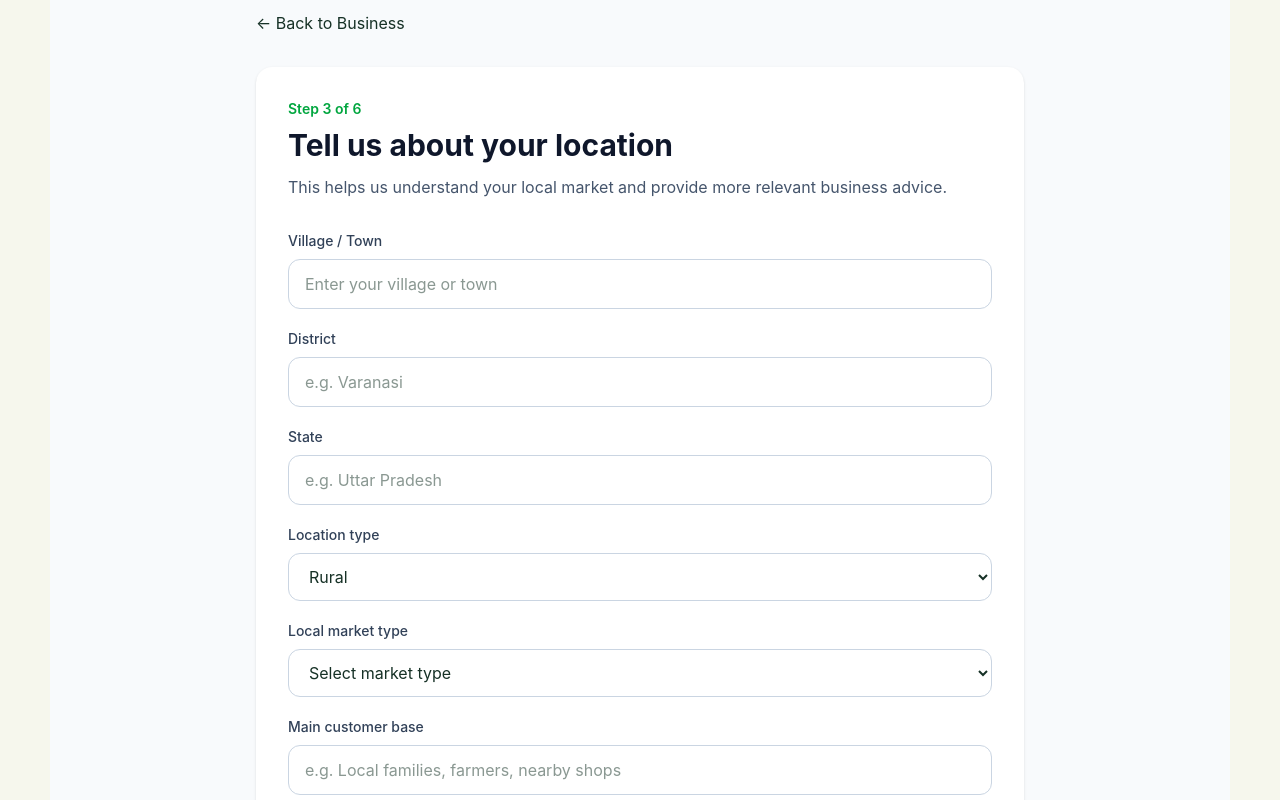
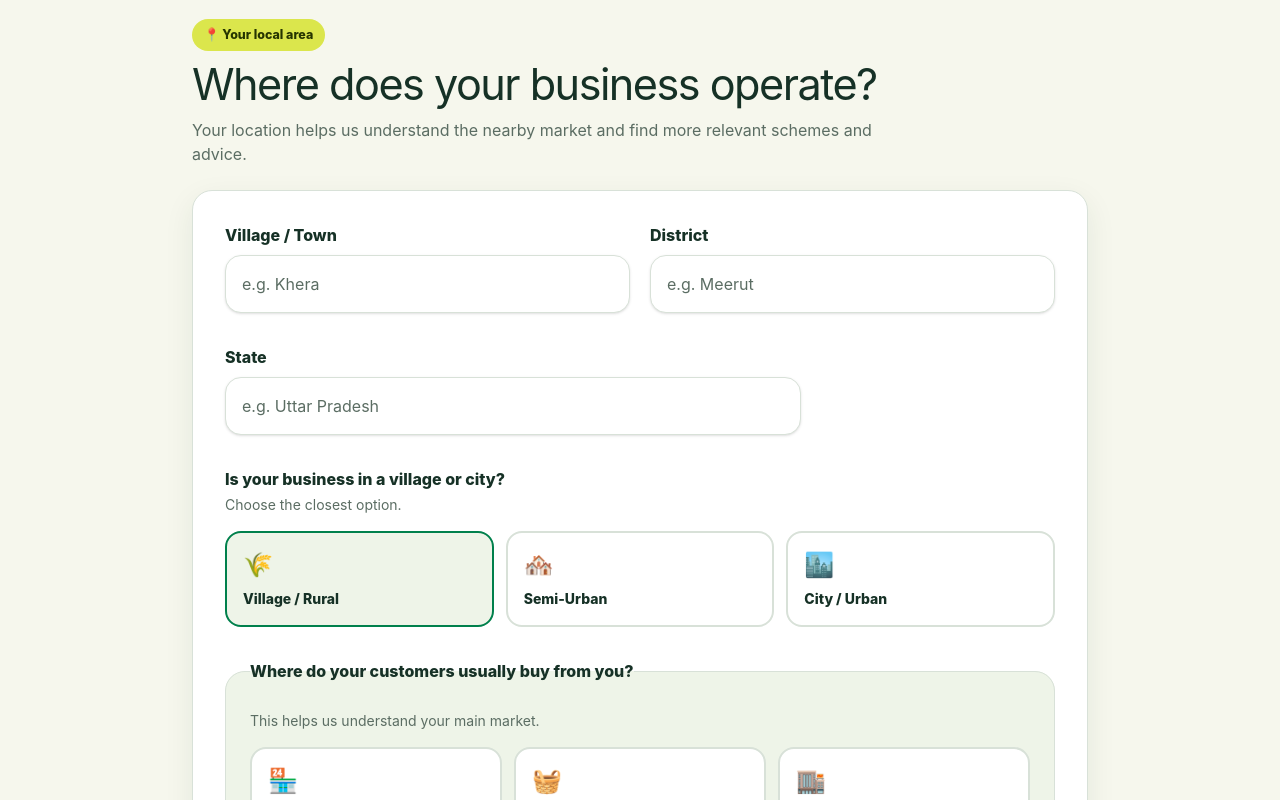
Before and after one commit to BU1lDR/ArthNiti, a React app in the folder frontend/: page /location in a window 1280 px wide. Shown: the part 180-980 px from the top of the page. Built offline with nearby package versions, Linux system fonts and the light colour scheme; no server answers; the HTML template or start-up script is replaced by a standard one.

Commit message:
ui: redesign location onboarding for local market clarity

```diff
--- a/frontend/src/pages/LocationPage.jsx
+++ b/frontend/src/pages/LocationPage.jsx
@@ -1,159 +1,120 @@
-import { useNavigate } from 'react-router-dom'
-import { Link } from 'react-router-dom'
+import { useNavigate, Link } from 'react-router-dom'
 import { useApp } from '../context/AppContext'
 import Button from '../components/Button'
+
+const locationTypes = [
+  ['rural', '🌾', 'Village / Rural'],
+  ['semi-urban', '🏘️', 'Semi-Urban'],
+  ['urban', '🏙️', 'City / Urban'],
+]
+
+const marketTypes = [
+  ['village', '🏪', 'Village / Local Market'],
+  ['weekly', '🧺', 'Weekly Market / Haat'],
+  ['town', '🏬', 'Nearby Town'],
+  ['online', '📱', 'Online / Digital'],
+  ['mixed', '🔄', 'More than one'],
+]
+
+const fieldClass = 'mt-2 w-full rounded-2xl border border-[var(--color-border)] bg-[var(--color-surface)] px-4 py-4 text-base text-[var(--color-text)] shadow-sm outline-none transition placeholder:text-[var(--color-text-muted)] focus:border-[var(--color-primary-strong)]'
+
+function ChoiceGrid({ value, options, onChange, columns = 'sm:grid-cols-3' }) {
+  return (
+    <div className={`mt-4 grid grid-cols-1 gap-3 ${columns}`}>
+      {options.map(([option, icon, label]) => {
+        const selected = value === option
+        return (
+          <button key={option} type="button" onClick={() => onChange(option)} aria-pressed={selected} className={`rounded-2xl border-2 p-4 text-left transition ${selected ? 'border-[var(--color-primary-strong)] bg-[var(--color-surface-soft)]' : 'border-[var(--color-border)] bg-[var(--color-surface)] hover:border-[var(--color-primary)]'}`}>
+            <span className="text-2xl" aria-hidden="true">{icon}</span>
+            <span className="mt-2 block text-sm font-extrabold">{label}</span>
+          </button>
+        )
+      })}
+    </div>
+  )
+}
 
 function LocationPage() {
   const { applicationData, updateSection } = useApp()
   const navigate = useNavigate()
-
   const location = applicationData.location
 
   const handleChange = (event) => {
     const { name, value } = event.target
+    updateSection('location', { [name]: value })
+  }
 
-    updateSection('location', {
-      [name]: value,
-    })
+  const setValue = (name, value) => {
+    updateSection('location', { [name]: value })
   }
 
   const handleContinue = (event) => {
     event.preventDefault()
-
-    console.log('Location data:', applicationData.location)
-
     navigate('/finance')
   }
 
   return (
-    <main className="min-h-screen bg-slate-50 px-6 py-12">
-      <div className="mx-auto max-w-3xl">
-        <Link
-          to="/business"
-          className="text-sm font-medium text-green-700 hover:text-green-800"
-        >
-          ← Back to Business
+    <section className="mx-auto max-w-4xl">
+      <div className="mb-6 flex items-center justify-between gap-4">
+        <Link to="/business" className="text-sm font-bold text-[var(--color-primary-strong)] hover:underline">
+          ← Business
         </Link>
+        <span className="rounded-full bg-[var(--color-surface-soft)] px-3 py-2 text-xs font-extrabold text-[var(--color-text-muted)]">Step 3 of 4</span>
+      </div>
 
-        <div className="mt-8 rounded-2xl bg-white p-8 shadow-sm">
-          <p className="text-sm font-semibold text-green-600">Step 3 of 6</p>
+      <div className="ui-page-intro">
+        <p className="ui-eyebrow">📍 Your local area</p>
+        <h1 className="ui-page-title">Where does your business operate?</h1>
+        <p className="ui-page-subtitle">Your location helps us understand the nearby market and find more relevant schemes and advice.</p>
+      </div>
 
-          <h1 className="mt-2 text-3xl font-bold text-slate-900">
-            Tell us about your location
-          </h1>
+      <form onSubmit={handleContinue} className="ui-card overflow-hidden">
+        <div className="space-y-8 p-5 sm:p-8">
+          <div className="grid gap-5 sm:grid-cols-2">
+            <label className="block">
+              <span className="font-extrabold">Village / Town</span>
+              <input name="village" value={location.village} onChange={handleChange} type="text" placeholder="e.g. Khera" className={fieldClass} />
+            </label>
+            <label className="block">
+              <span className="font-extrabold">District</span>
+              <input name="district" value={location.district} onChange={handleChange} type="text" placeholder="e.g. Meerut" className={fieldClass} />
+            </label>
+          </div>
 
-          <p className="mt-3 text-slate-600">
-            This helps us understand your local market and provide more
-            relevant business advice.
-          </p>
+          <label className="block sm:max-w-xl">
+            <span className="font-extrabold">State</span>
+            <input name="state" value={location.state} onChange={handleChange} type="text" placeholder="e.g. Uttar Pradesh" className={fieldClass} required />
+          </label>
 
-          <form onSubmit={handleContinue} className="mt-8 space-y-5">
-            <div>
-              <label className="mb-2 block text-sm font-medium text-slate-700">
-                Village / Town
+          <fieldset>
+            <legend className="text-base font-extrabold">Is your business in a village or city?</legend>
+            <p className="mt-1 text-sm text-[var(--color-text-muted)]">Choose the closest option.</p>
+            <ChoiceGrid value={location.locationType} options={locationTypes} onChange={(value) => setValue('locationType', value)} />
+          </fieldset>
+
+          <fieldset className="ui-card-soft p-5 sm:p-6">
+            <legend className="text-base font-extrabold">Where do your customers usually buy from you?</legend>
+            <p className="mt-1 text-sm text-[var(--color-text-muted)]">This helps us understand your main market.</p>
+            <ChoiceGrid value={location.marketType} options={marketTypes} onChange={(value) => setValue('marketType', value)} columns="sm:grid-cols-2 lg:grid-cols-3" />
+          </fieldset>
+
+          <details className="ui-disclosure">
+            <summary>👥 Tell us more about your customers</summary>
+            <div className="ui-disclosure-body">
+              <label className="block">
+                <span className="font-bold">Who are your main customers?</span>
+                <p className="mt-1 text-sm text-[var(--color-text-muted)]">For example: local families, farmers, nearby shops.</p>
+                <input name="customers" value={location.customers} onChange={handleChange} type="text" placeholder="e.g. Local families" className={fieldClass} />
               </label>
+            </div>
+          </details>
+        </div>
 
-              <input
-                name="village"
-                value={location.village}
-                onChange={handleChange}
-                type="text"
-                placeholder="Enter your village or town"
-                className="w-full rounded-xl border border-slate-300 px-4 py-3 outline-none focus:border-green-600 focus:ring-2 focus:ring-green-100"
-              />
-            </div>
-
-            <div>
-              <label className="mb-2 block text-sm font-medium text-slate-700">
-                District
-              </label>
-
-              <input
-                name="district"
-                value={location.district}
-                onChange={handleChange}
-                type="text"
-                placeholder="e.g. Varanasi"
-                className="w-full rounded-xl border border-slate-300 px-4 py-3 outline-none focus:border-green-600 focus:ring-2 focus:ring-green-100"
-              />
-            </div>
-
-            <div>
-              <label className="mb-2 block text-sm font-medium text-slate-700">
-                State
-              </label>
-
-              <input
-                name="state"
-                value={location.state}
-                onChange={handleChange}
-                type="text"
-                placeholder="e.g. Uttar Pradesh"
-                className="w-full rounded-xl border border-slate-300 px-4 py-3 outline-none focus:border-green-600 focus:ring-2 focus:ring-green-100"
-                required
-              />
-            </div>
-
-            <div>
-              <label className="mb-2 block text-sm font-medium text-slate-700">
-                Location type
-              </label>
-
-              <select
-                name="locationType"
-                value={location.locationType}
-                onChange={handleChange}
-                className="w-full rounded-xl border border-slate-300 bg-white px-4 py-3 outline-none focus:border-green-600 focus:ring-2 focus:ring-green-100"
-                required
-              >
-                <option value="rural">Rural</option>
-                <option value="urban">Urban</option>
-                <option value="semi-urban">Semi-Urban</option>
-              </select>
-            </div>
-
-            <div>
-              <label className="mb-2 block text-sm font-medium text-slate-700">
-                Local market type
-              </label>
-
-              <select
-                name="marketType"
-                value={location.marketType}
-                onChange={handleChange}
-                className="w-full rounded-xl border border-slate-300 bg-white px-4 py-3 outline-none focus:border-green-600 focus:ring-2 focus:ring-green-100"
-              >
-                <option value="">Select market type</option>
-                <option value="village">Village / Local Market</option>
-                <option value="weekly">Weekly Market / Haats</option>
-                <option value="town">Nearby Town</option>
-                <option value="online">Online / Digital</option>
-                <option value="mixed">Mixed</option>
-              </select>
-            </div>
-
-            <div>
-              <label className="mb-2 block text-sm font-medium text-slate-700">
-                Main customer base
-              </label>
-
-              <input
-                name="customers"
-                value={location.customers}
-                onChange={handleChange}
-                type="text"
-                placeholder="e.g. Local families, farmers, nearby shops"
-                className="w-full rounded-xl border border-slate-300 px-4 py-3 outline-none focus:border-green-600 focus:ring-2 focus:ring-green-100"
-              />
-            </div>
-
-            <Button type="submit" className="w-full py-4">
-              Continue →
-            </Button>
-          </form>
+        <div className="border-t border-[var(--color-border)] bg-[var(--color-surface-soft)] p-5 sm:px-8">
+          <Button type="submit" className="w-full py-4 text-base sm:w-auto sm:min-w-56">Continue to finance →</Button>
         </div>
-      </div>
-    </main>
+      </form>
+    </section>
   )
 }
 
```
